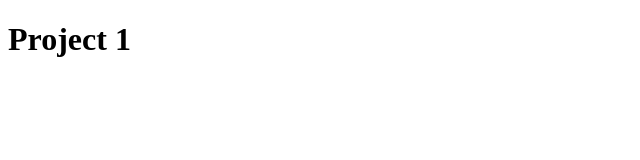
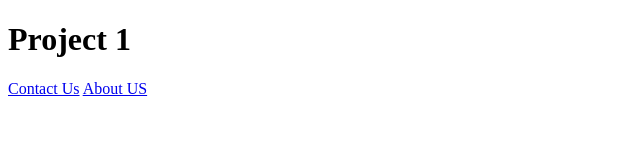
Before and after one commit to gayatri-dongare/project1, a plain HTML site: page index.html in a window 1280 px wide. Shown: the whole page, without its empty margins (0-640 px from the left). Drawn offline with Linux system fonts and the light colour scheme.

Commit message:
linked other pages

```diff
--- a/index.html
+++ b/index.html
@@ -7,5 +7,7 @@
 </head>
 <body>
     <h1>Project 1</h1>
+    <a href="contact.html">Contact Us</a>
+    <a href="about.html"> About US</a>
 </body>
 </html>
```
